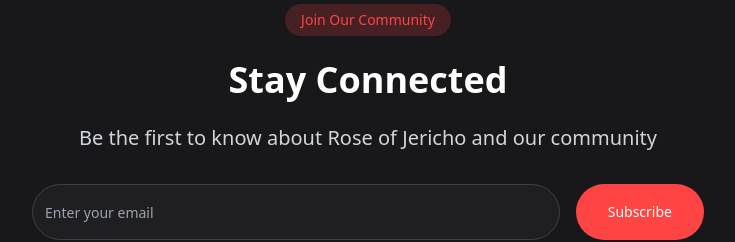
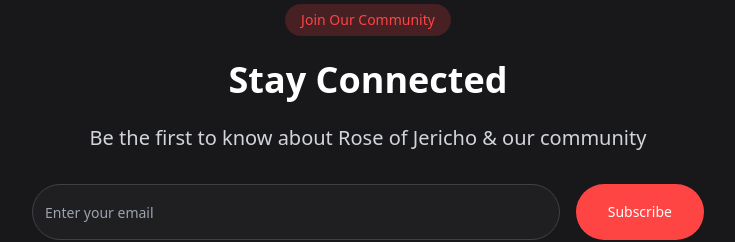
Before and after one commit to alexnomads/oasis-harmony-zone, a React (Vite) app: page / in a window 1280 px wide. Shown: the part 2840-3082 px from the top of the page, without its empty margins (272-1007 px from the left). Built offline with nearby package versions, Linux system fonts and the light colour scheme.

Commit message:
Update Newsletter.tsx

```diff
--- a/src/components/Newsletter.tsx
+++ b/src/components/Newsletter.tsx
@@ -18,7 +18,7 @@ export const Newsletter = () => {
           </span>
           <h2 className="text-4xl font-bold mb-6 text-white">Stay Connected</h2>
           <p className="text-xl mb-8 text-gray-300">
-            Be the first to know about Rose of Jericho and our community
+            Be the first to know about Rose of Jericho & our community
           </p>
           <form className="flex flex-col sm:flex-row gap-4">
             <Input
```
